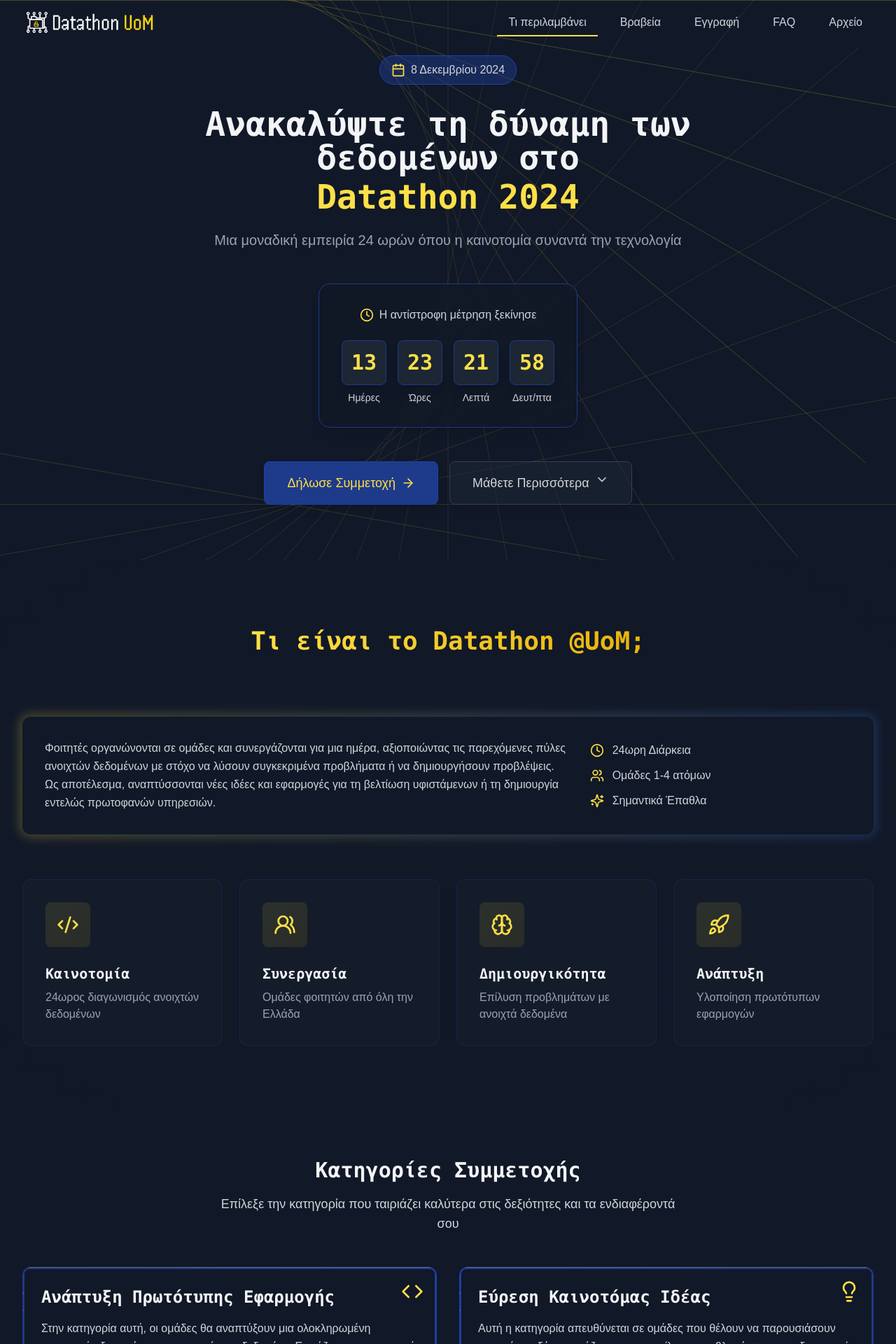
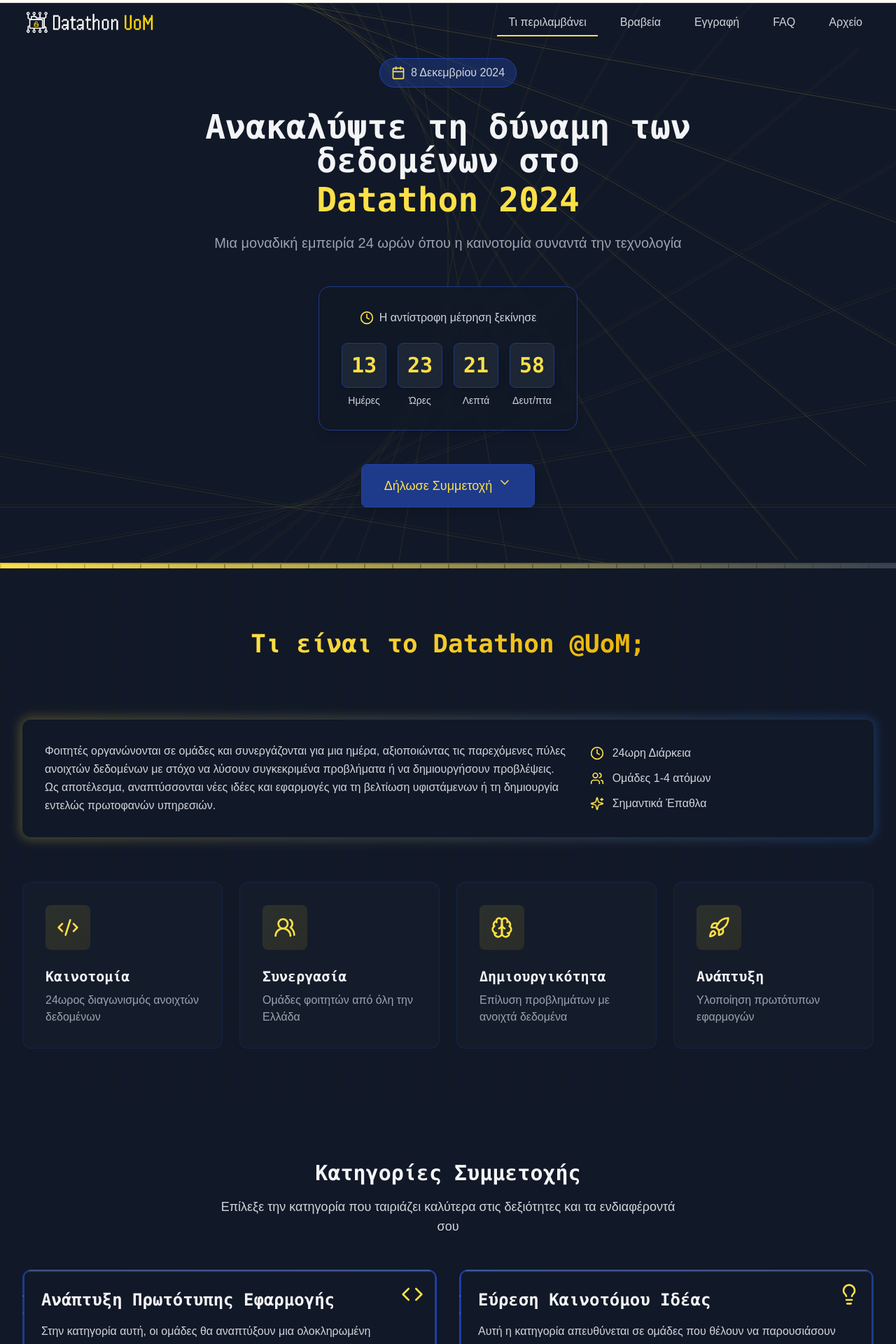
Before and after one commit to TonyGnk/datathon-website, a Next.js app: page / in a window 1280 px wide. Shown: the top 1920 px of the page at 70% size. Built offline with nearby package versions, Linux system fonts and the light colour scheme.

Commit message:
Add horizontal divider to AboutSection; correct title in CategoriesSection; update IDs in FaqSection and PrizesSection; modify prize details in PrizesSection

```diff
--- a/components/AboutSection.js
+++ b/components/AboutSection.js
@@ -27,7 +27,9 @@
 
     return (
         <section className="relative py-24 bg-gray-900 overflow-hidden">
-            {/* Animated background grid */}
+            {/* Add a horizontal divider colored red */}
+            <div className="absolute inset-x-0 top-0 h-2 bg-gradient-to-r from-yellow-300 to-gray-700" />
+
             <div id='whatIsDatathon' className="absolute inset-0 bg-[linear-gradient(rgba(25,25,25,1)_2px,transparent_2px),linear-gradient(90deg,rgba(25,25,25,1)_2px,transparent_2px)] bg-[size:40px_40px] [mask-image:radial-gradient(ellipse_80%_80%_at_50%_50%,#000_70%,transparent_100%)] opacity-30" />
 
             <div className="max-w-7xl mx-auto px-4 sm:px-6 lg:px-8 relative">
--- a/components/CategoriesSection.js
+++ b/components/CategoriesSection.js
@@ -82,7 +82,7 @@
             ]
         },
         {
-            title: "Εύρεση Καινοτόμας Ιδέας",
+            title: "Εύρεση Καινοτόμου Ιδέας",
             description: "Αυτή η κατηγορία απευθύνεται σε ομάδες που θέλουν να παρουσιάσουν καινοτόμες ιδέες, εστιάζοντας στην επίλυση προβλημάτων και τη δημιουργία αξίας μέσω των δεδομένων στον πραγματικό κόσμο.",
             skills: ["Design Thinking", "Business Analysis", "UI/UX Design"],
             icon: Lightbulb,
--- a/components/FaqSection.js
+++ b/components/FaqSection.js
@@ -51,7 +51,7 @@
     };
 
     return (
-        <section className="relative py-20 bg-gray-900">
+        <section id='faq' className="relative py-20 bg-gray-900">
             {/* Abstract geometric background similar to prizes section */}
             <div className="absolute inset-0 overflow-hidden opacity-5">
                 {[...Array(8)].map((_, i) => (
--- a/components/HeroSection.js
+++ b/components/HeroSection.js
@@ -53,7 +53,7 @@
     };
 
     return (
-        <div className="relative min-h-screen bg-gray-900 flex items-center">
+        <div className="relative min-h-screen bg-gray-900 flex items-center mt-1">
             {/* Position the background with a lower z-index */}
             <div className="absolute inset-0 z-0">
                 <AnimatedNetworkBackground />
@@ -91,21 +91,28 @@
                         </div>
 
                         <div className="space-x-4 relative">
-                            <button
+                            {/* <button
                                 onClick={scrollToRegister}
                                 className="inline-flex items-center px-8 py-4 bg-blue-900 text-yellow-300 rounded-lg font-medium text-lg shadow-lg transition-all duration-300 hover:bg-blue-800 hover:shadow-xl hover:scale-105 border border-blue-800 hover:border-yellow-300"
                             >
                                 Δήλωσε Συμμετοχή
                                 <ArrowRight className="ml-2 w-5 h-5" />
+                            </button> */}
+                            <button
+                                onClick={scrollToNextSection}
+                                className="inline-flex items-center px-8 py-4 bg-blue-900 text-yellow-300 rounded-lg font-medium text-lg shadow-lg transition-all duration-300 hover:bg-blue-800 hover:shadow-xl hover:scale-105 border border-blue-800 hover:border-yellow-300"
+                            >
+                                Δήλωσε Συμμετοχή
+                                <ChevronDown className="ml-2 w-5 h-5 animate-bounce" />
                             </button>
 
-                            <button
+                            {/* <button
                                 onClick={scrollToNextSection}
                                 className="inline-flex items-center px-8 py-4 bg-gray-800/50 text-gray-300 rounded-lg font-medium text-lg shadow-lg transition-all duration-300 hover:bg-gray-700/50 hover:shadow-xl hover:scale-105 border border-gray-700 hover:border-yellow-300"
                             >
                                 Μάθετε Περισσότερα
                                 <ChevronDown className="ml-2 w-5 h-5 animate-bounce" />
-                            </button>
+                            </button> */}
                         </div>
                     </div>
                 </div>
--- a/components/PrizesSection.js
+++ b/components/PrizesSection.js
@@ -4,7 +4,7 @@
 const PrizesSection = () => {
     return (
         //Make this color background #FDE047
-        <section className="relative py-20 bg-gray-900">
+        <section id='prizes' className="relative py-20 bg-gray-900">
             {/* Abstract geometric background */}
             <div className="absolute inset-0 overflow-hidden opacity-5">
                 <div className="absolute inset-0"
@@ -17,8 +17,8 @@
 
             <div className="relative max-w-7xl mx-auto px-4 sm:px-6 lg:px-8">
                 <div className="text-center mb-16">
-                    <h2 className="font-mono text-4xl font-bold text-gray-100 mb-4">
-                        Έπαθλα & <span className="text-yellow-300">Υποστήριξη</span>
+                    <h2 className="font-mono text-4xl font-bold text-yellow-300 mb-4">
+                        Έπαθλα
                     </h2>
                     <p className="text-xl text-gray-400 max-w-3xl mx-auto">
                         Αναγνωρίζουμε και επιβραβεύουμε την καινοτομία με σημαντικά έπαθλα και ευκαιρίες ανάπτυξης
@@ -28,9 +28,9 @@
                 <div className="grid lg:grid-cols-2 gap-8 mb-1">
                     {/* Prize Cards */}
                     <div className="group relative overflow-hidden rounded-2xl bg-gradient-to-r from-blue-900 to-blue-800 p-px transition-all duration-300 hover:scale-105 hover:shadow-xl">
-                        <div className="relative h-full rounded-xl bg-gray-900/50 backdrop-blur-sm p-8 border border-blue-800">
+                        <div className="relative h-full rounded-xl bg-gray-900/50 p-8 border border-blue-800">
                             <Trophy className="absolute top-6 right-6 w-12 h-12 text-yellow-300" />
-                            <h3 className="font-mono text-2xl font-bold mb-4 text-gray-100">Κατηγορία Ανάπτυξης Πρωτότυπου</h3>
+                            <h3 className="font-mono text-2xl font-bold mb-4 text-gray-100">Κατηγορία Ανάπτυξης Εφαρμογής</h3>
                             <div className="space-y-4">
                                 <div className="flex items-center text-lg">
                                     <span className="font-bold text-3xl text-yellow-300 mr-2">1500€</span>
@@ -46,25 +46,33 @@
                     </div>
 
                     <div className="group relative overflow-hidden rounded-2xl bg-gradient-to-r from-blue-900 to-blue-800 p-px transition-all duration-300 hover:scale-105 hover:shadow-xl">
-                        <div className="relative h-full rounded-xl bg-gray-900/50 backdrop-blur-sm p-8 border border-blue-800">
+                        <div className="relative h-full rounded-xl bg-gray-900/50 p-8 border border-blue-800">
                             <Rocket className="absolute top-6 right-6 w-12 h-12 text-yellow-300" />
                             <h3 className="font-mono text-2xl font-bold mb-4 text-gray-100">Κατηγορία Καινοτόμου Ιδέας</h3>
                             <div className="space-y-4">
                                 <div className="flex items-center text-lg">
-                                    <span className="font-bold text-3xl text-yellow-300 mr-2">1500€</span>
+                                    <span className="font-bold text-3xl text-yellow-300 mr-2">1000€</span>
                                     <span className="text-gray-300">για την 1η ομάδα</span>
                                 </div>
-                                <div className="flex items-center text-lg">
-                                    <span className="font-bold text-2xl text-yellow-300 mr-2">500€</span>
-                                    <span className="text-gray-300">για την 2η ομάδα</span>
-                                </div>
-                                <p className="text-gray-400">σε υπηρεσίες cloud της LANCOM</p>
                                 <div className="pt-2">
-                                    <span className="inline-flex items-center bg-blue-900/50 text-yellow-300 px-4 py-2 rounded-lg text-sm font-medium border border-blue-800">
+                                    <span className="inline-flex items-center bg-blue-900/50 text-yellow-300 px-4 py-2 rounded-lg text-sm font-medium border border-blue-800 cursor-pointer mb-5"
+                                        onClick={() => window.open('https://okthess.gr/neos-15os-kyklos-epitachynsis-okthess/', '_blank')}
+
+                                    >
                                         <Rocket className="w-4 h-4 mr-2" />
                                         Συμμετοχή στον επόμενο κύκλο OK!Thess
                                     </span>
                                 </div>
+                                <div className="flex items-center text-lg">
+                                    <span className="font-bold text-2xl text-yellow-300 mr-2">700€</span>
+                                    <span className="text-gray-300">για την 2η ομάδα</span>
+                                </div>
+                                <div className="flex items-center text-lg">
+                                    <span className="font-bold text-2xl text-yellow-300 mr-2">300€</span>
+                                    <span className="text-gray-300">για την 3η ομάδα</span>
+                                </div>
+                                <p className="text-gray-400">σε υπηρεσίες cloud της LANCOM</p>
+
                             </div>
                         </div>
                     </div>
--- a/pages/index.js
+++ b/pages/index.js
@@ -14,7 +14,7 @@
   return (
     <div className="min-h-screen bg-gray-100">
       <Head>
-        <title>Datathon 2024</title>
+        <title>Datathon UoM 2024</title>
         <meta name="description" content="Join our exciting datathon event!" />
       </Head>
 
```
